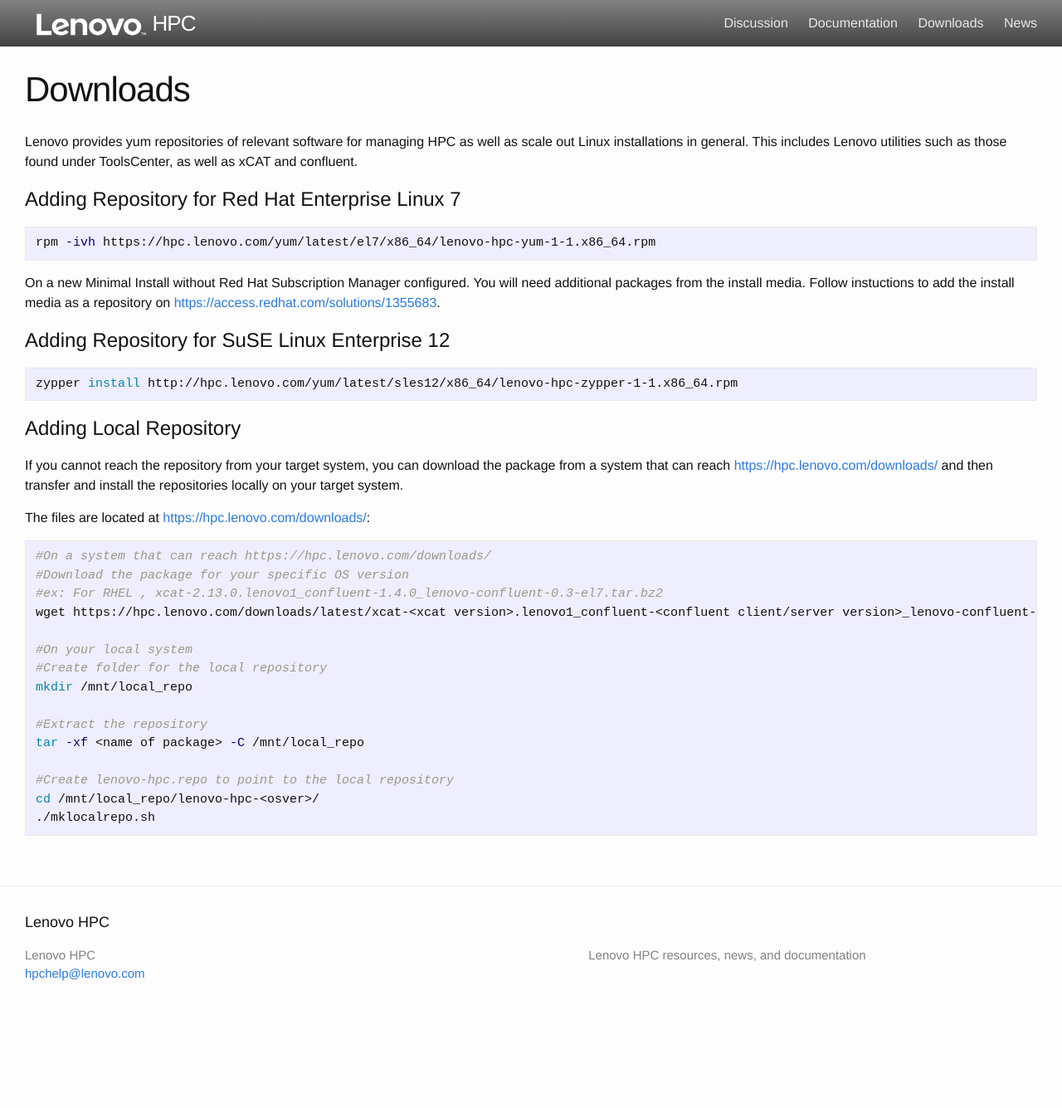
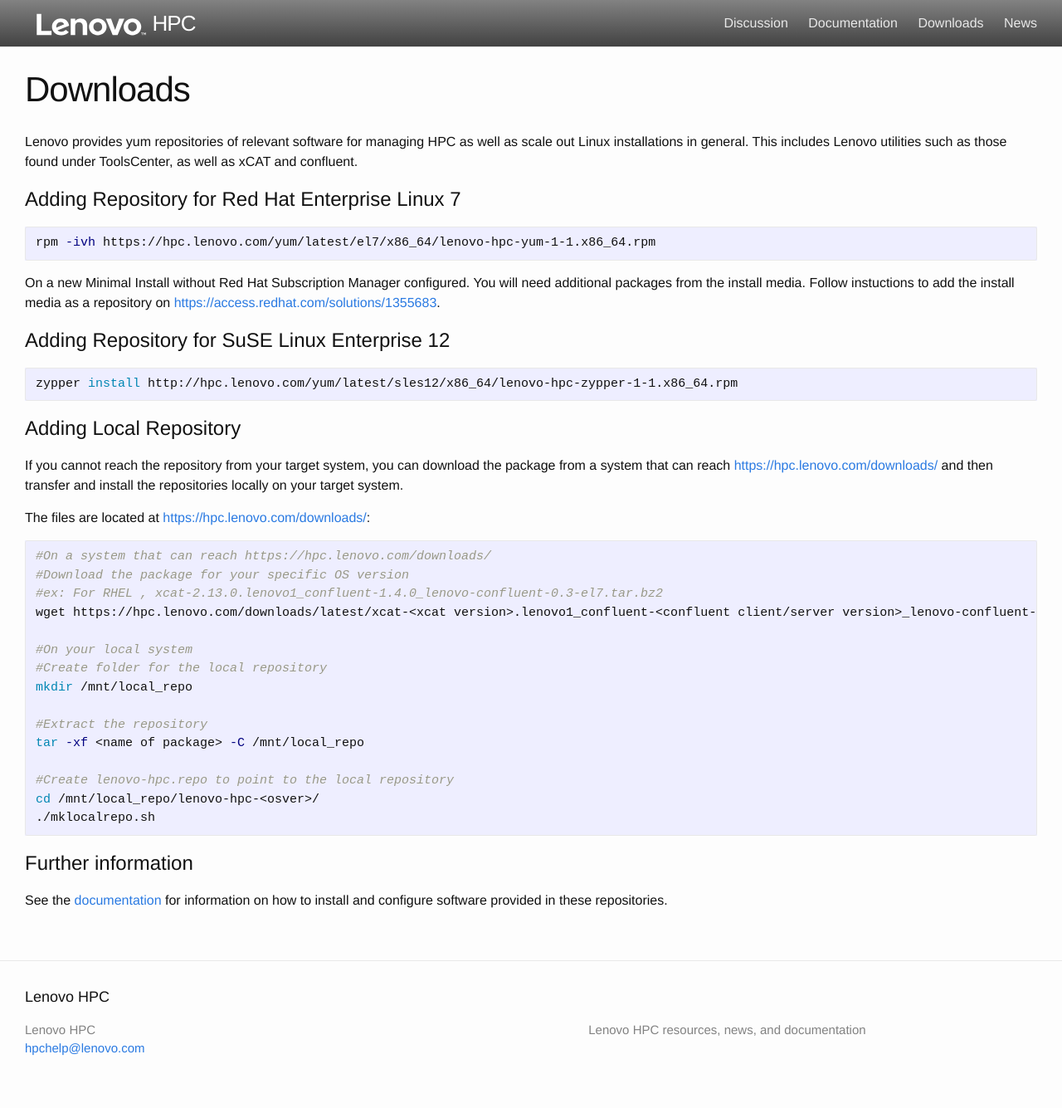
Before and after one commit to xcat2/confluent-docs, a Jekyll site: the page built from downloads.md, in a window 1280 px wide. Shown: the whole page at 83% size. Built offline with Jekyll 4.4.1, drawn with Linux system fonts in a browser that asks for light colours; before the commit the page ends 1245 px from its top, so only the background shows below that.

Commit message:
Fix grammar and add some content
F# On branch master

```diff
--- a/downloads.md
+++ b/downloads.md
@@ -41,3 +41,7 @@
     #Create lenovo-hpc.repo to point to the local repository
     cd /mnt/local_repo/lenovo-hpc-<osver>/
     ./mklocalrepo.sh
+
+Further information
+=======================
+See the [documentation]({{ site.baseurl }}/documentation) for information on how to install and configure software provided in these repositories.
```
Also changed, not shown: docs/installconfluent_rhel.md (+1 -1 lines), docs/installconfluent_suse.md (+1 -1 lines), docs/updatesw_rhel.md (added, +11 -0 lines), documentation.md (+1 -0 lines).
